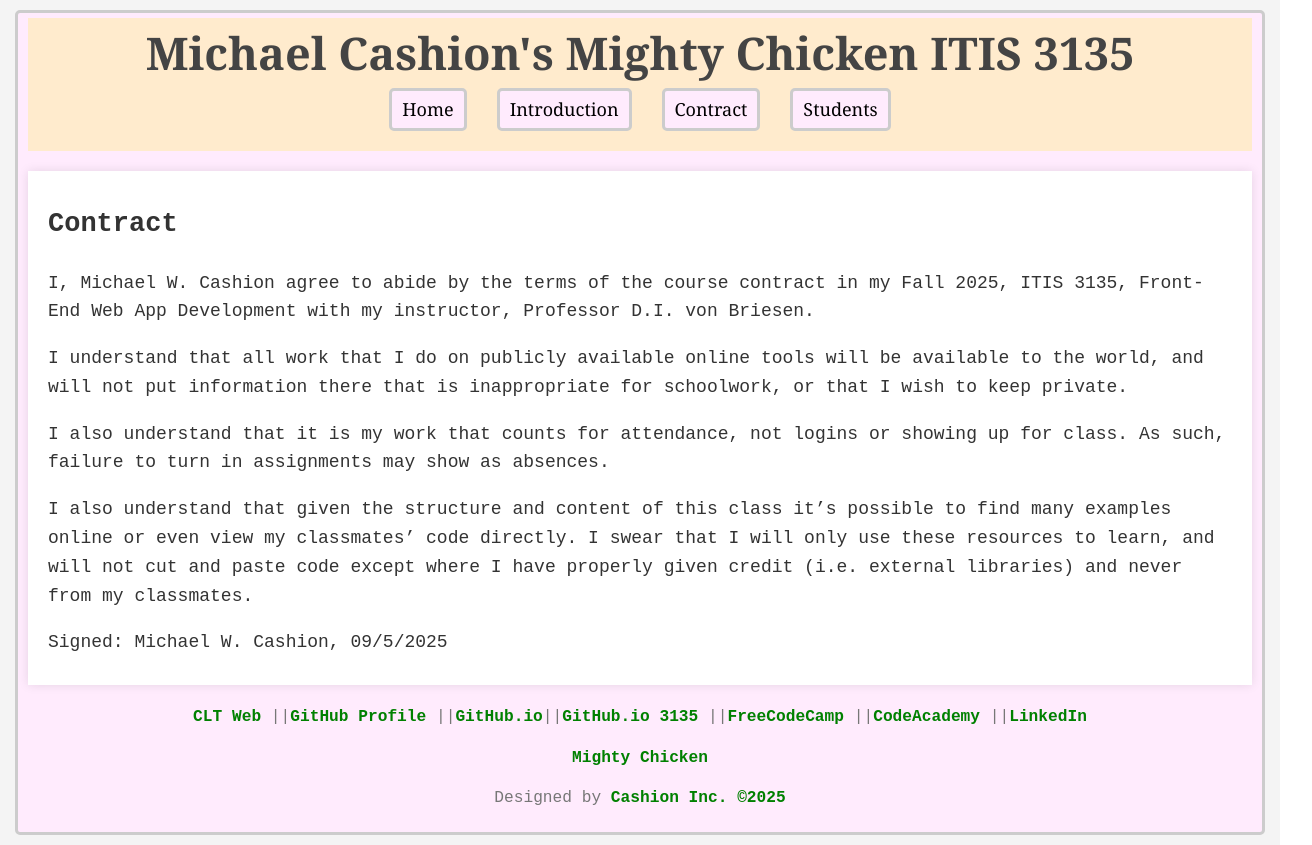
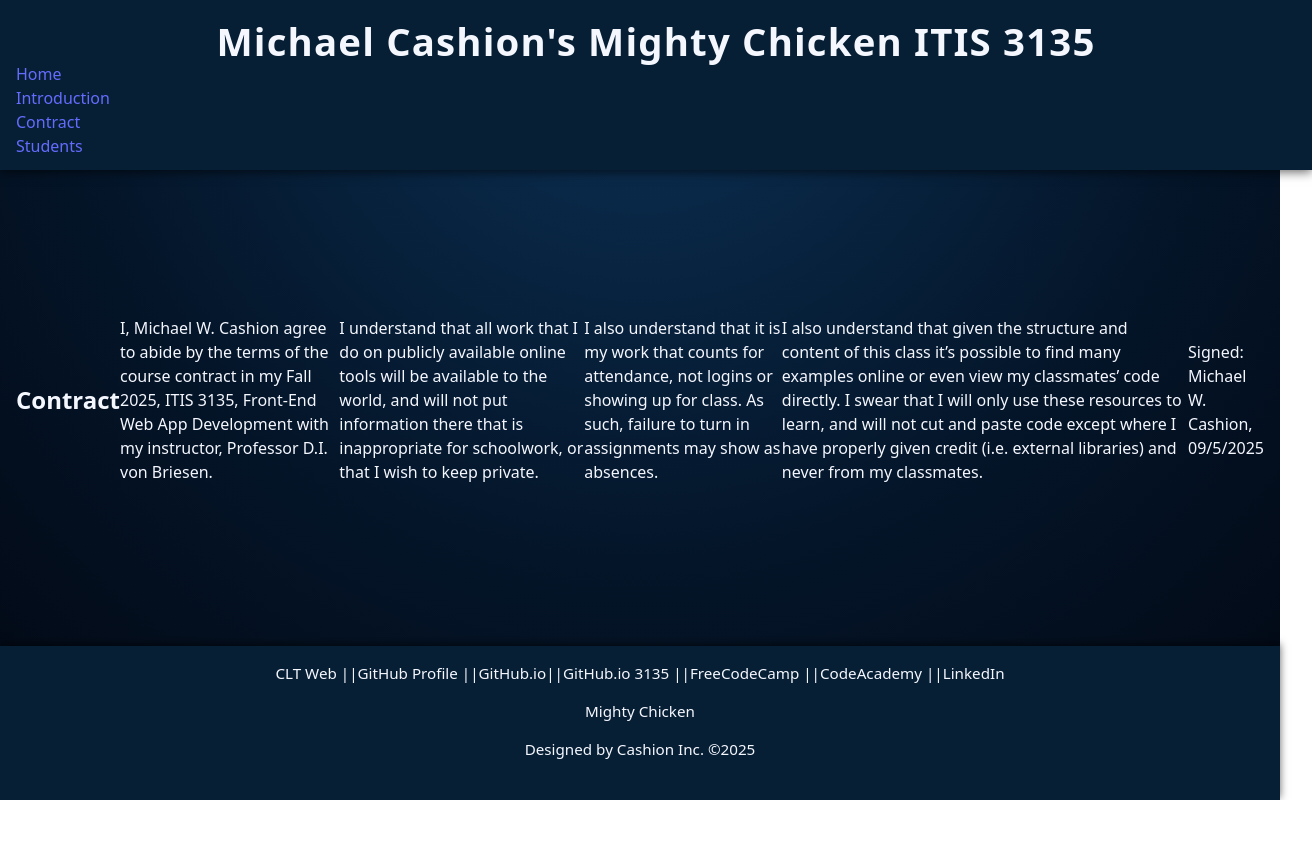
Before and after one commit to mcashio5/itis3135-react, a React (Vite) app: page /contract in a window 1280 px wide. Shown: the whole page, 1312 px wide, since content can reach past the window. After the commit the page ends 800 px from the top, so only its background shows below. Built offline with nearby package versions, Linux system fonts and the light colour scheme.

Commit message:
Update App.css

```diff
--- a/src/App.css
+++ b/src/App.css
@@ -1,127 +1,170 @@
-#root{
+/* src/App.css */
+
+#root {
   width: 100%;
+  min-height: 100vh;
+  display: flex;
+  flex-direction: column;
 }
 
-body{
-    font-family: typewriter, monospace;
-    margin: 0px;
-    background-color: #f4f4f4;
-    color: #333;
+/* Global page styles */
+
+body {
+  font-family: system-ui, -apple-system, BlinkMacSystemFont, "Segoe UI",
+    sans-serif;
+  margin: 0;
+  background: radial-gradient(circle at top, #0c3257 0, #041529 55%, #020712 100%);
+  color: #f5f7ff;
 }
-header{
+
+/* Header and navigation */
+
+header {
+  background-color: #071f34;
+  width: 100%;
+  padding: 1.25rem 1rem 0.75rem;
+  box-shadow: 0 2px 10px rgba(0, 0, 0, 0.6);
+  position: sticky;
+  top: 0;
+  z-index: 10;
+}
+
+header h1 {
+  font-size: 2.4rem;
+  margin: 0;
   text-align: center;
-    margin-bottom: 20px;
-    background-color: #ffebcd;
+  letter-spacing: 0.03em;
+}
+
+/* Main nav bar under the title */
+.secondnav,
+nav.main-nav {
+  margin-top: 0.85rem;
+  display: flex;
+  justify-content: center;
+  align-items: center;
+  gap: 1.25rem;
+}
+
+/* Pill style links */
+.secondnav a,
+nav.main-nav a {
+  display: inline-block;
+  padding: 0.45rem 1.2rem;
+  border-radius: 999px;
+  background-color: #0b3a63;
+  color: #f5f7ff;
+  font-weight: 600;
+  font-size: 0.95rem;
+  box-shadow: 0 4px 10px rgba(0, 0, 0, 0.5);
+  transition: background-color 0.2s ease, transform 0.15s ease,
+    box-shadow 0.15s ease;
+}
+
+/* For whatever link represents the current page, add className="active" */
+.secondnav a.active,
+nav.main-nav a.active {
+  background-color: #1b75ff;
+}
+
+.secondnav a:hover,
+nav.main-nav a:hover {
+  background-color: #155796;
+  transform: translateY(-1px);
+  box-shadow: 0 6px 14px rgba(0, 0, 0, 0.6);
+}
+
+/* Optional small vertical divider if you use one */
+.nav-divider {
+  width: 1px;
+  height: 18px;
+  background-color: #174b82;
+}
+
+/* Main content area */
+
+main {
+  flex: 1;
+  padding: 3rem 1rem 4rem;
+  display: flex;
+  align-items: center;
+  justify-content: center;
+}
+
+/* Outer “card” */
+.content-shell {
+  max-width: 720px;
   width: 100%;
-    margin-left: auto;
-    margin-right: auto;
-    padding-top: 10px;
-    padding-bottom: 10px;
-    padding-left: 0px;
-    padding-right: 0px;
+  background-color: #072743;
+  border-radius: 32px;
+  padding: 3rem 2.2rem;
+  box-shadow: 0 20px 40px rgba(0, 0, 0, 0.7);
+  display: flex;
+  align-items: center;
+  justify-content: center;
 }
-header a{
-    text-decoration: none;
-    color: black;
-    font-style: bold;
 
-    font-family:Cambria, Cochin, Georgia, Times, 'Times New Roman', serif;
+/* Inner card */
+.inner-card {
+  background-color: #0b345d;
+  border-radius: 24px;
+  padding: 2.5rem 2rem;
+  text-align: center;
 }
-.secondnav{
-    margin-top: 10px;
-    background-color: #87ccd8;
-    width: 60%;
-    margin-left: auto;
-    margin-right: auto;
-    padding-top: 10px;
-    padding-bottom: 10px;
-    border-radius: 5px;
+
+.inner-card h2,
+.inner-card h1 {
+  margin-bottom: 1rem;
 }
-.secondnav div{
-    background-color: rgb(53, 53, 152);
-    color: white;
-    padding: 5px 10px;
-    border-radius: 3px;
+
+.inner-card p {
+  margin: 0.5rem 0;
 }
-header div:hover{
-    transform: scale(1.1);
-    transition: all 0.3s ease;
 
+/* Footer */
+
+footer {
+  margin-top: auto;
+  background-color: #071f34;
+  color: #f5f7ff;
+  text-align: center;
+  font-size: 0.95rem;
+  padding: 1rem 0 1.5rem;
+  box-shadow: 0 -2px 8px rgba(0, 0, 0, 0.6);
 }
-div{
-    display: inline-block;
-    margin: 10px 15px;
-    padding: 5px 10px;
-    border-radius: 5px;
-    border: 3px solid #ccc;
-    background-color: #ffebfd;
+
+.footer-links {
+  margin-bottom: 0.5rem;
+  display: flex;
+  justify-content: center;
+  flex-wrap: wrap;
+  gap: 1.5rem;
+  font-weight: 600;
 }
-h1{
-    font-size: 2.5em;
-    margin: 0;
-    color: #444;
-    font-family:Cambria, Cochin, Georgia, Times, 'Times New Roman', serif;
+
+footer a {
+  color: #f5f7ff;
 }
-main{
-    max-width: 1600px;
 
-    line-height: 1.6;
-    padding: 10px 20px;
-    margin: 0 auto;
-    background-color: #fff;
-    box-shadow: 0 0 10px rgba(0, 0, 0, 0.1);
+footer a:hover {
+  opacity: 0.85;
 }
-footer{
-    text-align: center;
-    margin-top: 20px;
-    font-size: 0.9em;
-    color: #777;
-}
-hr{
-    margin-top: 20px;
-    border: none;
-    border-top: 1px solid #ccc;
-    width: 80%;
-    margin-left: auto;
-}
-img{
-    max-width: 300px;
-    height: auto;
-    display: block;
-    margin-left: auto;
-    margin-right: auto;
-    border-radius: 10px;
-}
-figcaption{
-    text-align: center;
-    font-style: italic;
-    color: #555;
-    margin-top: 10px;
-    font-size: 0.9em;
-}
-footer a, main a{
-    color: green;
-    font-weight: bold;
 
-}
-footer a:visited, main a:visited{
-    color: green;
-    font-weight: bold;
-}
+/* Tables (students page) */
+
 table {
   width: 90%;
   border-collapse: collapse;
-      background: #fff;
-      box-shadow: 0 2px 6px rgba(0,0,0,0.1);
-      border-radius: 8px;
+  background: #0a2a49;
+  box-shadow: 0 2px 10px rgba(0, 0, 0, 0.5);
+  border-radius: 12px;
   overflow: hidden;
-      justify-content: center;
-      margin: auto;
+  margin: 1.5rem auto 0;
 }
 
 thead {
-      background: #333;
-      color: #fff;
+  background: #102745;
+  color: #f5f7ff;
 }
 
 thead th {
@@ -132,112 +175,135 @@ table {
 
 tbody td {
   padding: 10px 12px;
-      border-bottom: 1px solid #ddd;
+  border-bottom: 1px solid #1a365c;
 }
 
 tbody tr:nth-child(even) {
-      background: #f9f9f9;
+  background: #0d2f52;
 }
 
 tbody tr:hover {
-      background: #eef6ff;
-    }
-@media screen and (min-width: 981px) and (max-width: 1400px){
-    body{
-        font-size: 18px;
+  background: #123b66;
 }
 
-}
-@media screen and (min-width: 601px) and (max-width: 980px){
-    body{
-        font-size: 16px;
-    }
-    header, .secondnav{
-        width: 90%;
-    }
-}
-@media screen and (min-width: 300px) and (max-width: 600px){
-    body{
-        font-size: 14px;
-        margin: 10px;
-    }
-    header, .secondnav{
-        width: 100%;
-        padding-top: 30px;
-        padding-bottom: 30px;
-    }
-    div{
-        display: block;
-        margin: 10px auto;
-    }
-    img{
-        max-width: 100%;
-    }
-}
+/* Forms (contract page) */
 
 form {
   max-width: 600px;
-    margin: 20px auto;
-    padding: 20px;
-    background-color: #f9f9f9;
-    border-radius: 8px;
-    box-shadow: 0 2px 4px rgba(0,0,0,0.1);
-}
-form div{
-    margin-bottom: 15px;
-    width: 75%;
-}
-#add-course,#remove-course {
-    background-color: aquamarine;
-    color: charcoal;
-    padding: 10px 15px;
-    border: none;
-    cursor: pointer;
-}
-#remove-course{
-    float: right;
-}
-input, textarea, select {
-    width: 100%;
-    padding: 8px;
-    margin: 8px 0;
-    border: 1px solid #ddd;
-    border-radius: 4px;
-    box-sizing: border-box;
+  margin: 2rem auto 0;
+  padding: 1.5rem 1.75rem;
+  background-color: #0b345d;
+  border-radius: 16px;
+  box-shadow: 0 4px 14px rgba(0, 0, 0, 0.7);
 }
 
-input[type="submit"] {
-    background-color: #87ccd8;
-    color: white;
-    padding: 10px 15px;
-    border: none;
-    cursor: pointer;
+form div {
+  margin-bottom: 15px;
+  width: 100%;
 }
 
 label {
-    font-weight: bold;
+  font-weight: 600;
   display: block;
-    margin-top: 10px;
+  margin-top: 6px;
 }
 
-.client{
+input,
+textarea,
+select {
+  width: 100%;
+  padding: 8px;
+  margin-top: 6px;
+  border: 1px solid #20466f;
+  border-radius: 6px;
+  box-sizing: border-box;
+  background-color: #041529;
+  color: #f5f7ff;
+}
+
+input:focus,
+textarea:focus,
+select:focus {
+  outline: 2px solid #1b75ff;
+}
+
+input[type="submit"],
+#add-course,
+#remove-course {
+  background-color: #1b75ff;
+  color: #ffffff;
+  padding: 10px 15px;
+  border: none;
+  border-radius: 999px;
+  cursor: pointer;
+  font-weight: 600;
+}
+
+input[type="submit"]:hover,
+#add-course:hover,
+#remove-course:hover {
+  background-color: #1458bb;
+}
+
+#remove-course {
+  float: right;
+}
+
+/* Misc */
+
+img {
+  max-width: 300px;
+  height: auto;
+  display: block;
+  margin-left: auto;
+  margin-right: auto;
+  border-radius: 10px;
+}
+
+figcaption {
+  text-align: center;
+  font-style: italic;
+  color: #d0d7ff;
+  margin-top: 10px;
+  font-size: 0.9em;
+}
+
+.client {
   max-width: 100%;
   height: auto;
 }
 
 fieldset {
-    border: 1px solid #ccc; /* Add a border for visibility */
-    padding: 10px; /* Add padding for better spacing */
-    border-radius: 5px; /* Add rounded corners */
+  border: 1px solid #20466f;
+  padding: 10px;
+  border-radius: 8px;
 }
-legend{
+
+legend {
   font-weight: bold;
   padding: 0 5px;
-    font-size: 1.5em;
+  font-size: 1.3em;
 }
-.active{
-    display: block;
+
+/* Simple mobile tweaks */
+
+@media screen and (max-width: 768px) {
+  header h1 {
+    font-size: 1.8rem;
   }
-.inactive{
-    display: none;
+
+  .content-shell {
+    padding: 2.2rem 1.4rem;
+    border-radius: 24px;
   }
+
+  .inner-card {
+    padding: 1.8rem 1.4rem;
+  }
+
+  .secondnav,
+  nav.main-nav {
+    flex-wrap: wrap;
+    gap: 0.75rem;
+  }
+}
```
Lines whose indentation alone changed are shown as unchanged.
